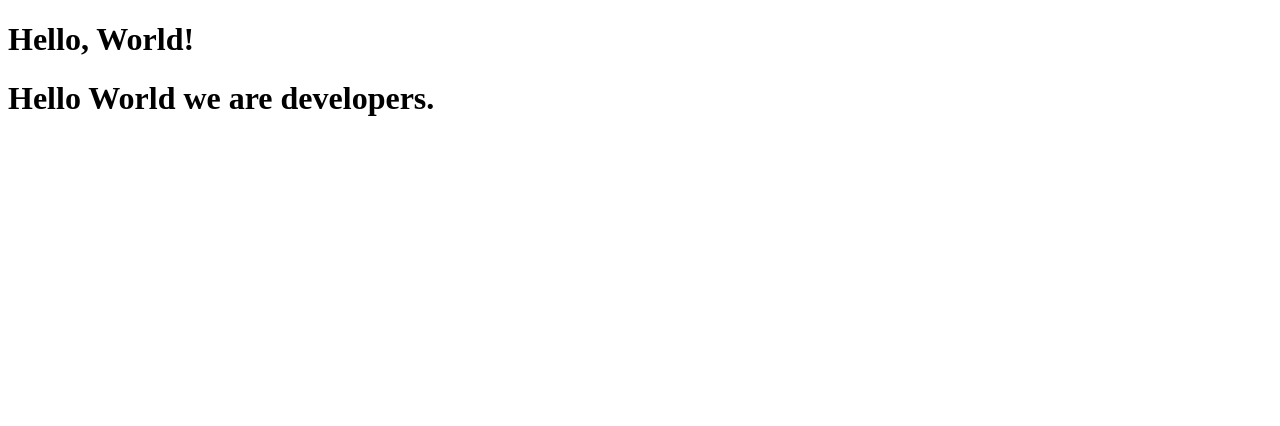
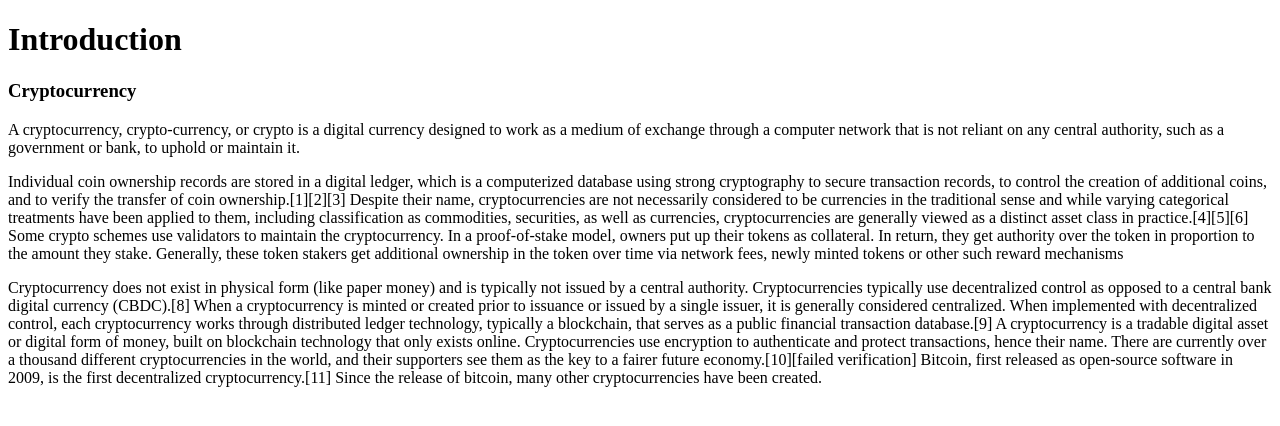
Before and after one commit to AntonioHincapie/Collavorative_Work_Walid, a plain HTML site: page index.html in a window 1280 px wide. Drawn offline with Linux system fonts and the light colour scheme.

Commit message:
Update index.html

```diff
--- a/index.html
+++ b/index.html
@@ -7,11 +7,16 @@
   </head>
 
   <body>
-    <h1>Hello, World!</h1>
-    <h1>Hello World we are developers.</h1>
-    <script src="https://cdn.freecodecamp.org/testable-projects-fcc/v1/bundle.js"></script>
+   <h1>Introduction</h1>
+   <h3>Cryptocurrency</h3>
+   <p>A cryptocurrency, crypto-currency, or crypto is a digital currency designed to work as a medium of exchange through a computer network that is not reliant on any central authority, such as a government or bank, to uphold or maintain it.</p>
+  <p>Individual coin ownership records are stored in a digital ledger, which is a computerized database using strong cryptography to secure transaction records, to control the creation of additional coins, and to verify the transfer of coin ownership.[1][2][3] Despite their name, cryptocurrencies are not necessarily considered to be currencies in the traditional sense and while varying categorical treatments have been applied to them, including classification as commodities, securities, as well as currencies, cryptocurrencies are generally viewed as a distinct asset class in practice.[4][5][6] Some crypto schemes use validators to maintain the cryptocurrency. In a proof-of-stake model, owners put up their tokens as collateral. In return, they get authority over the token in proportion to the amount they stake. Generally, these token stakers get additional ownership in the token over time via network fees, newly minted tokens or other such reward mechanisms</p>
+   <p>Cryptocurrency does not exist in physical form (like paper money) and is typically not issued by a central authority. Cryptocurrencies typically use decentralized control as opposed to a central bank digital currency (CBDC).[8] When a cryptocurrency is minted or created prior to issuance or issued by a single issuer, it is generally considered centralized. When implemented with decentralized control, each cryptocurrency works through distributed ledger technology, typically a blockchain, that serves as a public financial transaction database.[9]
 
-    <!--
+    A cryptocurrency is a tradable digital asset or digital form of money, built on blockchain technology that only exists online. Cryptocurrencies use encryption to authenticate and protect transactions, hence their name. There are currently over a thousand different cryptocurrencies in the world, and their supporters see them as the key to a fairer future economy.[10][failed verification]
+
+    Bitcoin, first released as open-source software in 2009, is the first decentralized cryptocurrency.[11] Since the release of bitcoin, many other cryptocurrencies have been created.</p>
+  <!--
 
     Hello Camper!
 
@@ -23,6 +28,7 @@
     - The freeCodeCamp Team
 
     -->
+    <script src="https://cdn.freecodecamp.org/testable-projects-fcc/v1/bundle.js"></script>
     <script  src="js/index.js"></script>
   </body>
 </html>
```
